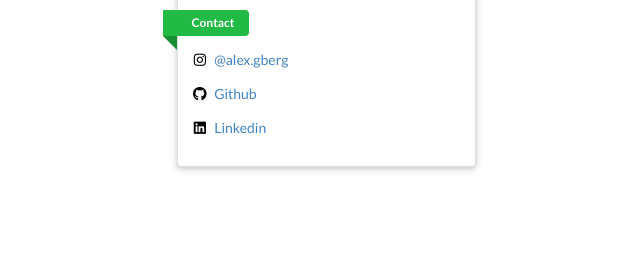
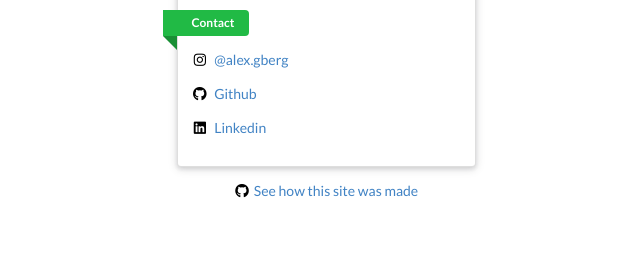
Before and after one commit to vlexvnder/PersonalWebsite, a Flask app: page / in a window 1280 px wide. Shown: the part 593-850 px from the top of the page, without its empty margins (314-954 px from the left). Run offline with Flask 2, Linux system fonts and the light colour scheme; parts of the project's set-up code (start-up, migrations or seed data) failed here and were passed over.

Commit message:
Added site source to page

```diff
--- a/main_site/templates/main_index.html
+++ b/main_site/templates/main_index.html
@@ -83,8 +83,10 @@
 					<p><a href="https://github.com/vlexvnder"><i style="color: black;" class="github icon"></i> Github</a></p>
 					<p><a href="https://www.linkedin.com/in/alexandersgoldberg/"><i style="color: black;" class="linkedin icon"></i> Linkedin</a></p>
 					</p>
-				</div>
-			</div>
+                </div>
+                <p style="text-align: center;"><i style="color: black;" class="github icon"></i><a href="https://github.com/vlexvnder/PersonalWebsite">See how this site was made</a></p>
+            </div>
+
 		</div>
 	</div>
 </body>
```
